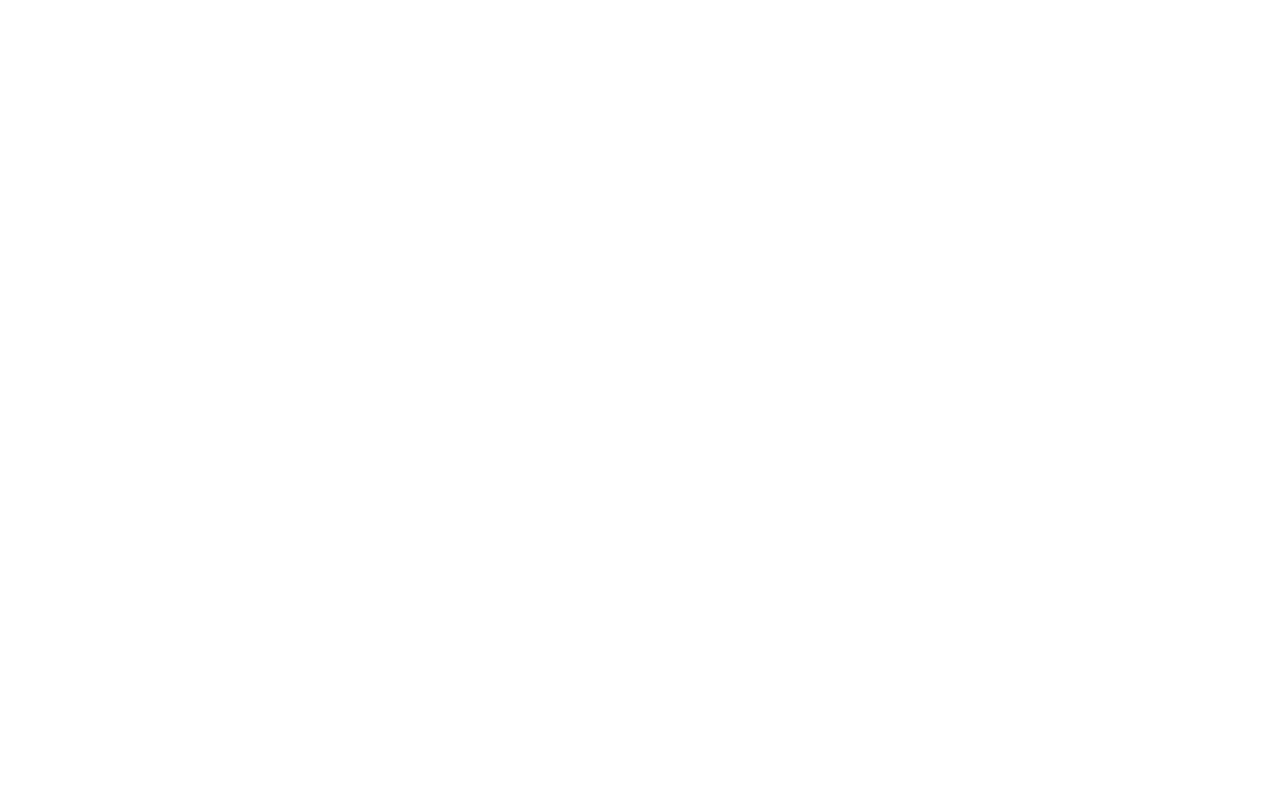
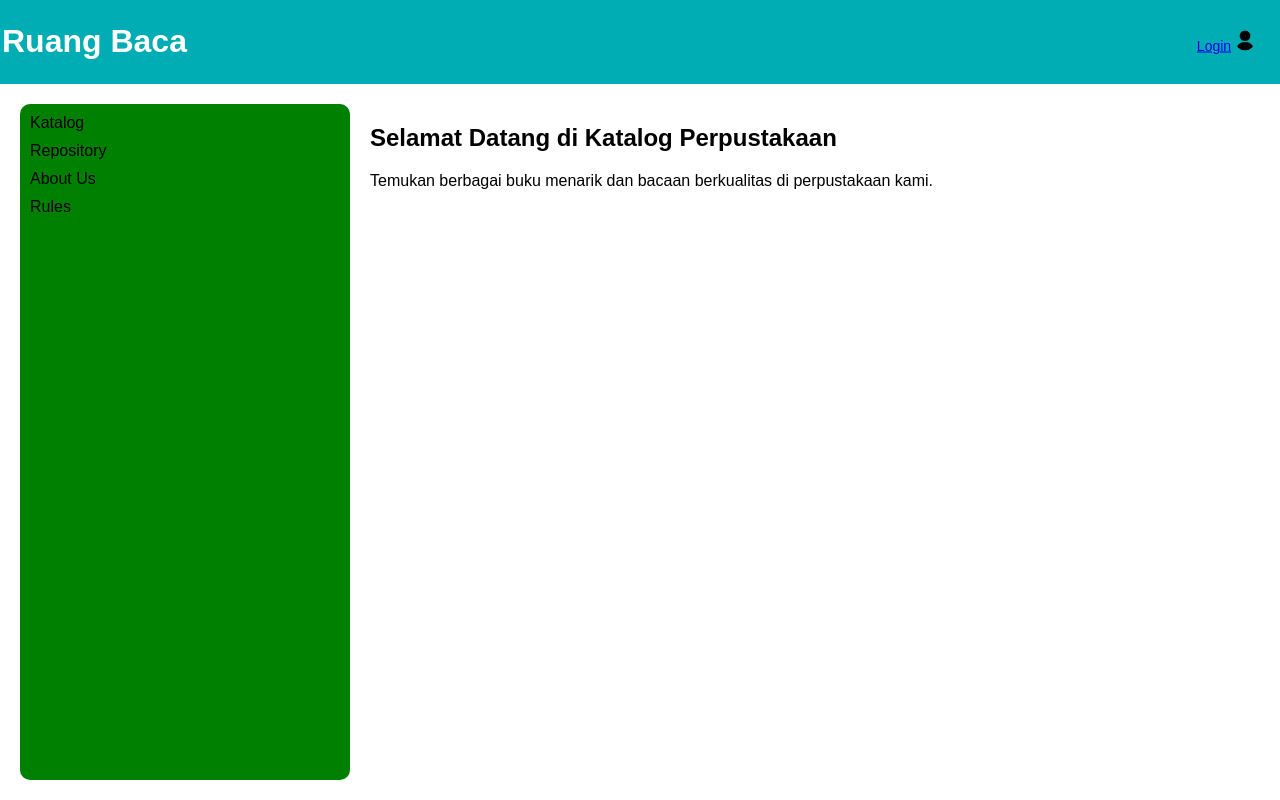
Before and after one commit to mochammadcholilurrokhman/LancarJaya_Perpustakaan_2F, a PHP site: page /fitur/katalog.php in a window 1280 px wide. Before the commit the page is empty. Run offline with PHP 8.4, Linux system fonts and the light colour scheme.

Commit message:
perpustakaan

```diff
--- a/fitur/katalog.php
+++ b/fitur/katalog.php
@@ -0,0 +1,130 @@
+<!DOCTYPE html>
+<html lang="en">
+
+<head>
+    <meta charset="UTF-8">
+    <meta name="viewport" content="width=device-width, initial-scale=1.0">
+    <title>Katalog Perpustakaan</title>
+    <style>
+        body {
+            margin: 0;
+            padding: 0;
+            font-family: Arial, sans-serif;
+            display: flex;
+            flex-direction: column;
+            min-height: 100vh;
+        }
+
+        header {
+            background-color: rgba(0, 173, 181, 1);
+            padding: 2px;
+            color: white;
+            text-align: start;
+            position: relative;
+        }
+
+        .profile-login {
+            position: absolute;
+            top: 50%;
+            right: 20px;
+            transform: translateY(-50%);
+            font-size: 14px;
+        }
+
+        .logo-container {
+            text-align: center;
+            margin-top: 20px;
+            font-family: roboto;
+        }
+
+        .logo {
+            width: 80px;
+            /* Sesuaikan ukuran logo sesuai kebutuhan Anda */
+            height: auto;
+        }
+
+        .website-name {
+            margin-top: 10px;
+            font-size: 20px;
+            font-family: roboto;
+            color: rgba(0, 173, 181, 1);
+        }
+
+        .website-name1 {
+            color: rgba(251, 146, 60, 1);
+        }
+
+        .features-container {
+            display: flex;
+            flex: 1;
+            padding: 20px;
+        }
+
+        .features {
+            flex-basis: 25%;
+            background-color: #f2f2f2;
+            padding: 10px;
+            margin-right: 20px;
+            background-color: green;
+            border-radius: 10px;
+            transition: background-color 0.3s;
+        }
+
+        .feature {
+            margin-bottom: 10px;
+        }
+
+        .feature a {
+            color: black;
+            text-decoration: none;
+            transition: color 0.3s;
+        }
+
+        .feature a:hover {
+            color: white;
+        }
+
+        .features:hover {
+            background-color: #4CAF50;
+        }
+
+        .content {
+            flex: 1;
+        }
+
+        .user {
+            width: 20px;
+            height: 20px;
+            border-radius: 50%;
+            margin-right: 5px;
+        }
+    </style>
+</head>
+
+<body>
+
+    <header>
+        <h1>Ruang Baca</h1>
+        <div class="profile-login">
+            <a href="login.php">Login</a>
+            <a><img class="user" src="../asessts/user.png" alt="Profil Pengguna"></a>
+        </div>
+    </header>
+    <div class="features-container">
+        <div class="features">
+            <div class="feature"><a href="katalog.php">Katalog</a></div>
+            <div class="feature"><a href="#">Repository</a></div>
+            <div class="feature"><a href="#">About Us</a></div>
+            <div class="feature"><a href="#">Rules</a></div>
+        </div>
+
+        <div class="content">
+            <!-- Isi konten katalog Anda akan ditempatkan di sini -->
+            <h2>Selamat Datang di Katalog Perpustakaan</h2>
+            <p>Temukan berbagai buku menarik dan bacaan berkualitas di perpustakaan kami.</p>
+        </div>
+    </div>
+
+</body>
+
+</html>
```
Also changed, not shown: landingpage.php (+1 -8 lines).
